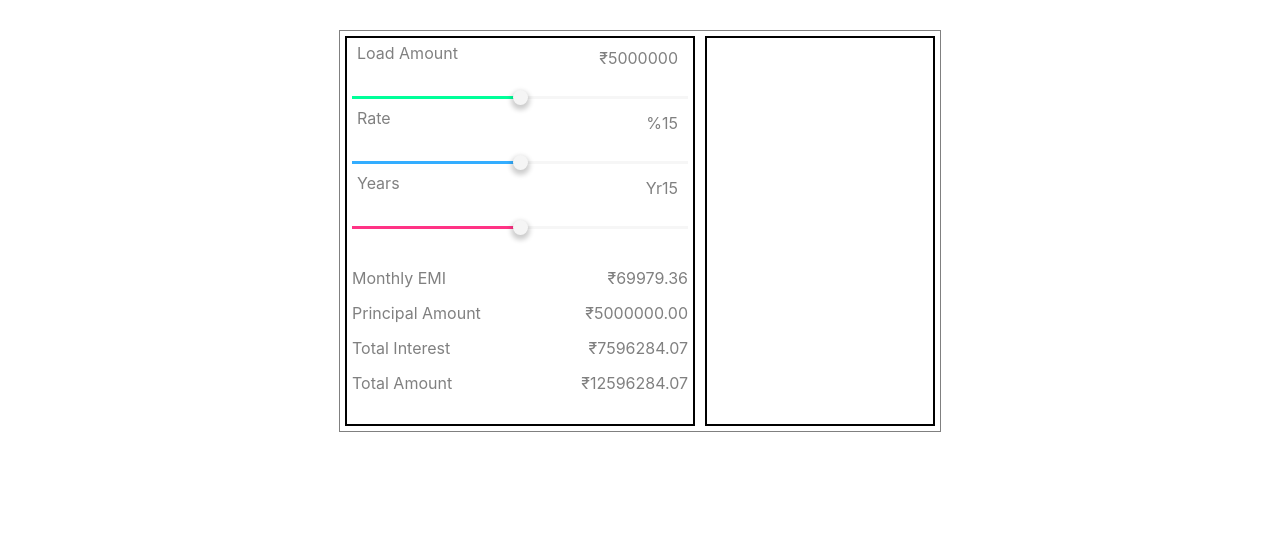
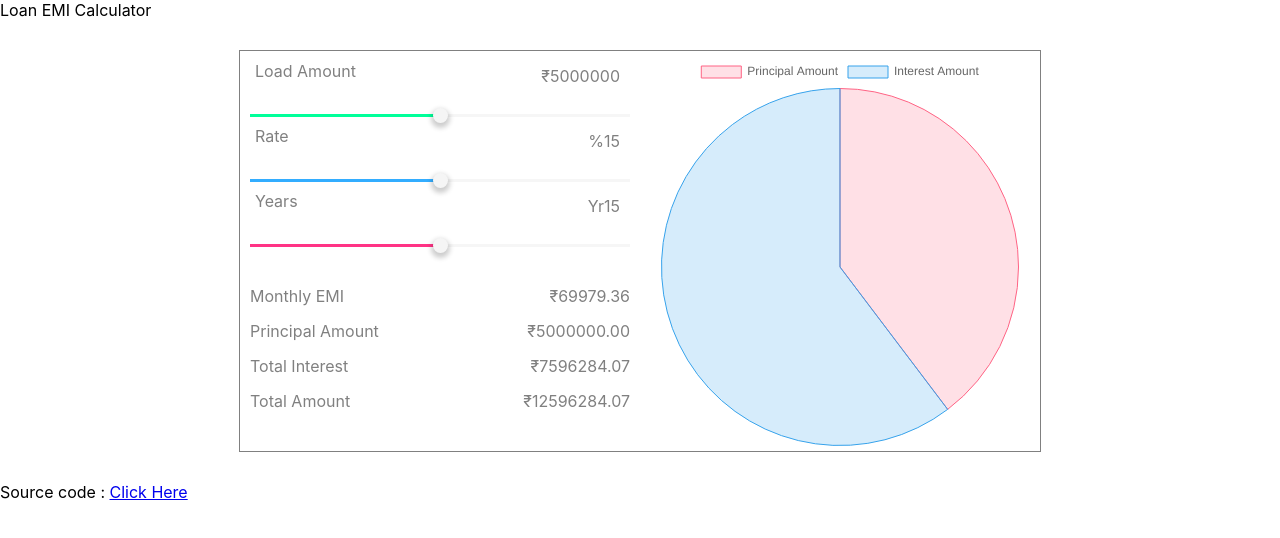
Before and after one commit to rahman351/loan-emi-calc, a React (Create React App) app: page / in a window 1280 px wide. Shown: the top 538 px of the page. Built offline with nearby package versions, Linux system fonts and the light colour scheme.

Commit message:
Added Pie Chart

```diff
--- a/package.json
+++ b/package.json
@@ -7,6 +7,7 @@
     "@testing-library/react": "^13.3.0",
     "@testing-library/user-event": "^13.5.0",
     "react": "^18.2.0",
+    "react-chartjs-2": "^4.3.1",
     "react-dom": "^18.2.0",
     "react-scripts": "5.0.1",
     "web-vitals": "^2.1.4"
--- a/src/App.css
+++ b/src/App.css
@@ -6,15 +6,14 @@
 .container{
   border: 0.5px solid grey;
   color: gray;
-  width: 600px;
+  width: 800px;
   height: 400px;
   margin: 30px auto;
   display: grid;
-  grid-template-columns: 0.6fr 0.4fr;
+  grid-template-columns: 0.5fr 0.5fr;
 }
 
 .right{
-  border: 2px solid black;
   margin: 5px;
 }
 .amount-detail{
--- a/src/App.js
+++ b/src/App.js
@@ -3,6 +3,7 @@ import './App.css';
 import LoanInfoBox from './LoanInfoBox/LoanInfoBox';
 import RateInfoBox from './RateInfoBox/Rate';
 import TimeInfoBox from './TimeInfoBox/Time';
+import PieChart  from './PieChart/PieChart';
 
 
 function App() {
@@ -39,6 +40,7 @@ function App() {
 
   return (
     <div className="App">
+      <header> Loan EMI Calculator</header>
       <div className="container">
         <div className="left">
           <LoanInfoBox LoanAmount={setLoanAmount}/>
@@ -65,8 +67,10 @@ function App() {
           </div>
         </div>
         <div className="right">
+          <PieChart labels={["Principal Amount", "Interest Amount"]} data={[loanAmount,totalInterest]}/>
         </div>
       </div>
+      <footer> Source code : <a href="https://github.com/rahman351/loan-emi-calc">Click Here</a></footer>
     </div>
   );
 }
--- a/src/LoanInfoBox/LoanInfoBox.css
+++ b/src/LoanInfoBox/LoanInfoBox.css
@@ -1,5 +1,4 @@
 .left{
-    border: 2px solid black;
     margin: 5px;
   }
 
--- /dev/null
+++ b/src/PieChart/PieChart.js
@@ -0,0 +1,31 @@
+import React from 'react';
+import { Chart as ChartJS, ArcElement, Tooltip, Legend } from 'chart.js';
+import { Pie } from 'react-chartjs-2';
+
+ChartJS.register(ArcElement, Tooltip, Legend);
+
+const PieChart = (props) => {
+    const data = {
+        labels: props.labels,
+        datasets: [
+          {
+            label: '# of Votes',
+            data: props.data,
+            backgroundColor: [
+              'rgba(255, 99, 132, 0.2)',
+              'rgba(54, 162, 235, 0.2)',
+            ],
+            borderColor: [
+              'rgba(255, 99, 132, 1)',
+              'rgba(54, 162, 235, 1)',
+            ],
+            borderWidth: 1,
+          },
+        ],
+      };
+    return (
+        <Pie data={data} />
+    );
+}
+
+export default PieChart;
```
Also changed, not shown: 1 other file (tests, documents, lock files or other folders).
